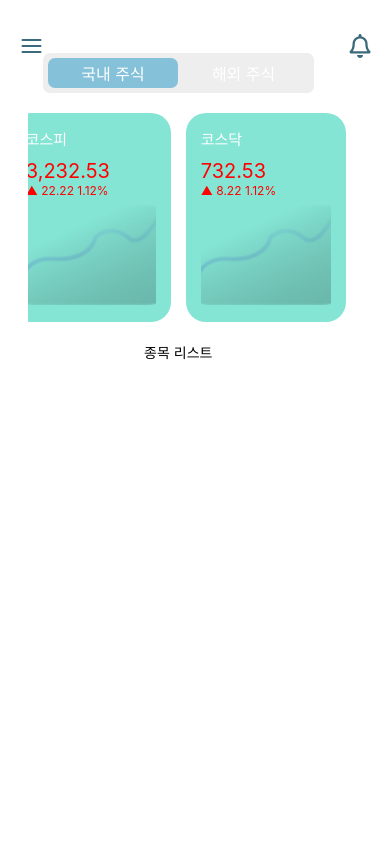
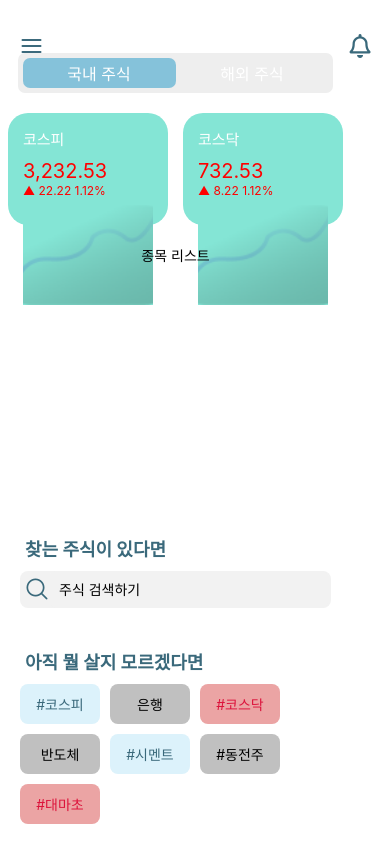
Before and after one commit to hyeyeonismm/shinhan-mobile-project, a React Native app: screen / in a window 390 px wide. Built offline with nearby package versions, Linux system fonts and the light colour scheme.

Commit message:
feat: Container 추가

```diff
--- a/App.js
+++ b/App.js
@@ -1,7 +1,10 @@
-import { StatusBar } from "expo-status-bar";
-import { ScrollView, StyleSheet, Text, View, Image } from "react-native";
-import { Feather } from "@expo/vector-icons";
-import { FontAwesome5 } from "@expo/vector-icons";
+import {StatusBar} from "expo-status-bar";
+import {ScrollView, StyleSheet, Text, View, Image} from "react-native";
+import {Feather} from "@expo/vector-icons";
+import {FontAwesome5} from "@expo/vector-icons";
+import React from "react";
+import Container from "./Container";
+
 export default function App() {
   return (
     <View style={styles.container}>
@@ -25,24 +28,19 @@ export default function App() {
             <Text style={styles.kospiText}>코스피</Text>
             <Text style={styles.kospiValue}>3,232.53</Text>
             <Text style={styles.kospiRate}>▲ 22.22 1.12%</Text>
-            <Image
-              source={require("./assets/chart_ex.png")}
-              style={{ width: 130, height: 100 }}
-            />
+            <Image source={require("./assets/chart_ex.png")} style={{width: 130, height: 100}} />
           </View>
           <View style={styles.kospiContainer}>
             <Text style={styles.kospiText}>코스닥</Text>
             <Text style={styles.kospiValue}>732.53</Text>
             <Text style={styles.kospiRate}>▲ 8.22 1.12%</Text>
-            <Image
-              source={require("./assets/chart_ex.png")}
-              style={{ width: 130, height: 100 }}
-            />
+            <Image source={require("./assets/chart_ex.png")} style={{width: 130, height: 100}} />
           </View>
         </View>
         <View style={styles.stockList}>
           <Text>종목 리스트</Text>
         </View>
+        <Container />
       </ScrollView>
     </View>
   );
--- /dev/null
+++ b/Container.js
@@ -0,0 +1,46 @@
+import {ScrollView, TextInput, StyleSheet, Text, View} from "react-native";
+import {AntDesign} from "@expo/vector-icons";
+import StyledButton from "./components/Button/Button";
+
+function Container() {
+  return (
+    <View style={styles.container}>
+      <View style={{gap: 10}}>
+        <Text style={{color: "#3A697B", fontSize: 18, fontWeight: 700, marginLeft: 5}}>찾는 주식이 있다면</Text>
+        <View style={{flexDirection: "row", backgroundColor: "#f2f2f2", borderRadius: 8, marginBottom: 30}}>
+          <AntDesign name="search1" size={24} color="#3A697B" style={{marginTop: 5, marginLeft: 5}} />
+          <TextInput style={styles.searchBar} placeholder="주식 검색하기" />
+        </View>
+      </View>
+      <View style={{gap: 10}}>
+        <Text style={{color: "#3A697B", fontSize: 18, fontWeight: 700, marginLeft: 5}}>아직 뭘 살지 모르겠다면</Text>
+        <View style={{flexDirection: "row", flexWrap: "wrap", gap: 10}}>
+          <StyledButton theme="blue" title="#코스피" />
+          <StyledButton theme="" title="은행" />
+          <StyledButton theme="red" title="#코스닥" />
+          <StyledButton theme="" title="반도체" />
+          <StyledButton theme="blue" title="#시멘트" />
+          <StyledButton theme="" title="#동전주" />
+          <StyledButton theme="red" title="#대마초" />
+        </View>
+      </View>
+    </View>
+  );
+}
+
+export default Container;
+
+const styles = StyleSheet.create({
+  container: {
+    margin: 20,
+    gap: 10,
+    alignSelf: "flex-start",
+  },
+
+  searchBar: {
+    width: 280,
+    backgroundColor: "#F2F2F2",
+    padding: 10,
+    borderRadius: 8,
+  },
+});
--- /dev/null
+++ b/components/Button/Button.js
@@ -0,0 +1,42 @@
+import React from "react";
+import {TouchableOpacity, StyleSheet, Text, Button} from "react-native";
+
+const StyledButton = ({theme, title}) => {
+  const buttonStyle = themeStyles[theme]?.button;
+  const textStyle = themeStyles[theme]?.text;
+  return (
+    <TouchableOpacity style={[styles.button, buttonStyle]}>
+      <Text style={[styles.text, textStyle]}>{title}</Text>
+    </TouchableOpacity>
+  );
+};
+
+const styles = StyleSheet.create({
+  button: {
+    backgroundColor: "#c0c0c0",
+    width: 80,
+    padding: 10,
+    borderRadius: 8,
+  },
+  text: {
+    color: "#000",
+    textAlign: "center",
+  },
+});
+
+const themeStyles = StyleSheet.create({
+  red: {
+    button: {backgroundColor: "#eba4a4"},
+    text: {color: "#dc143c"},
+  },
+  blue: {
+    button: {backgroundColor: "#DCF2FB"},
+    text: {color: "#3A697B"},
+  },
+  gray: {
+    button: {backgroundColor: "#3A697B"},
+    text: {color: "#DCF2FB"},
+  },
+});
+
+export default StyledButton;
```
